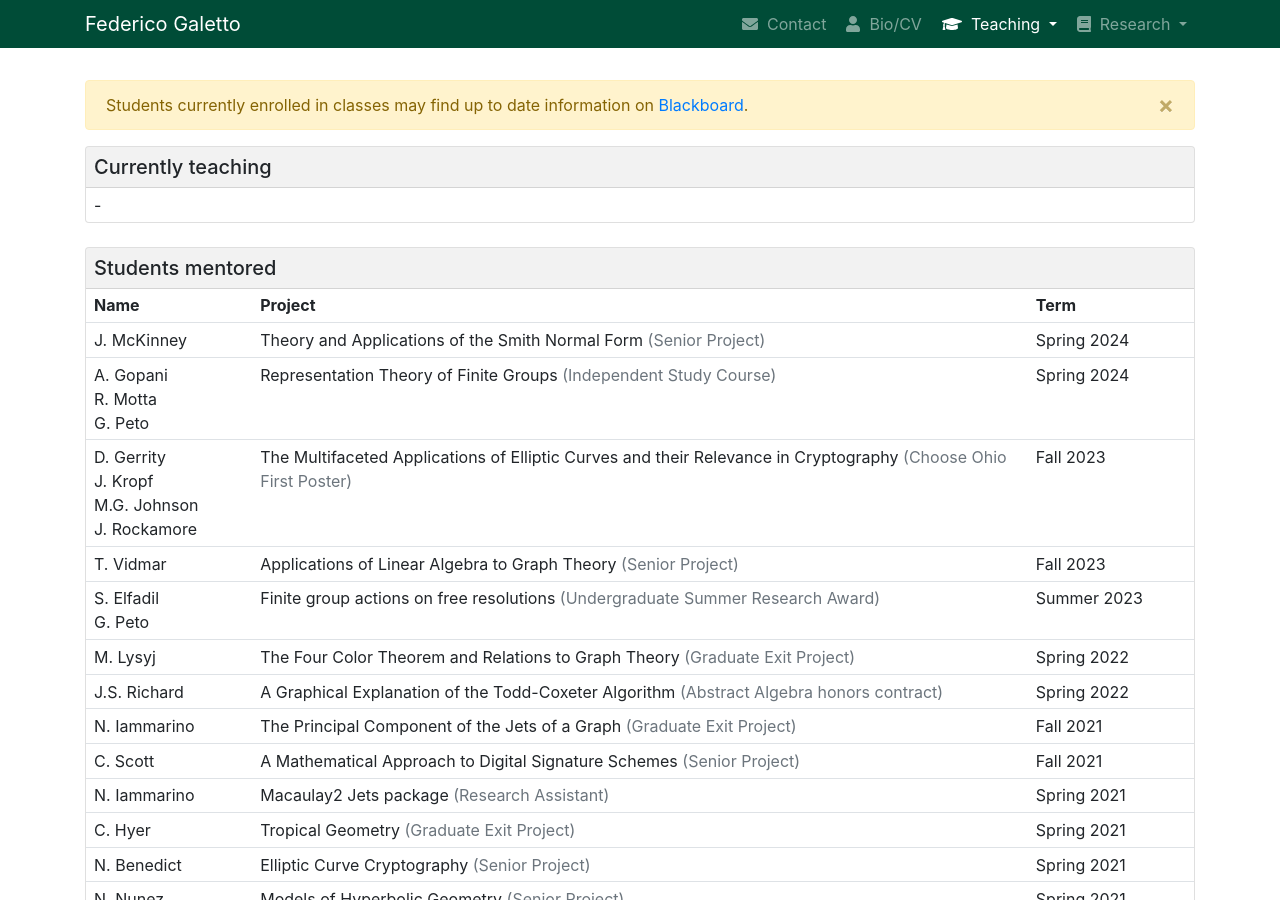
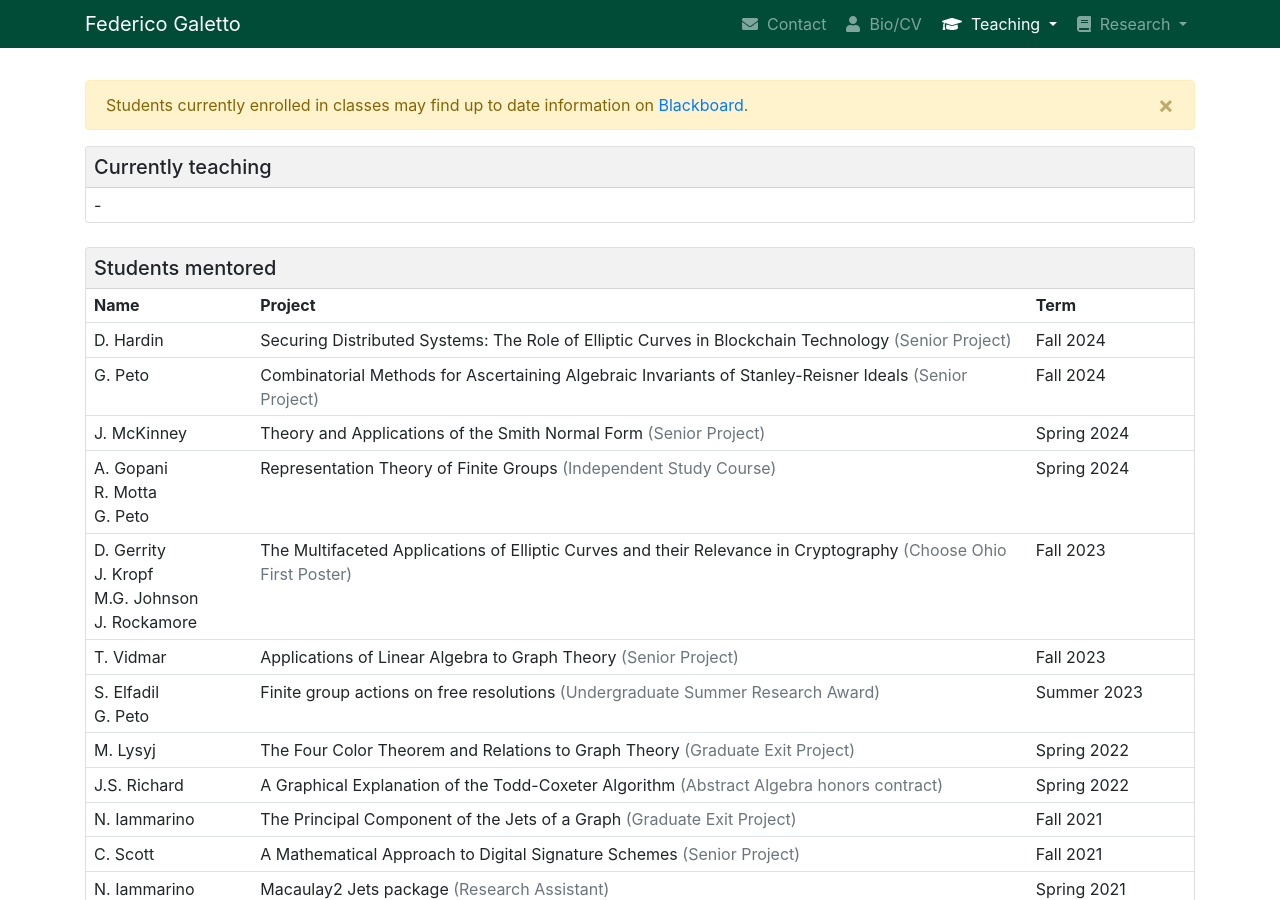
Before and after one commit to galettof/galettof.github.io, a Jekyll site: the page built from teaching.html, in a window 1280 px wide and 900 px high. Built offline with Jekyll 4.4.1, drawn with Linux system fonts in a browser that asks for light colours; nearby versions of some CDN libraries.

Commit message:
Hardin's and Peto's Fall 24 senior projects

```diff
--- a/_data/mentoring.yml
+++ b/_data/mentoring.yml
@@ -102,3 +102,15 @@ csu:
   title: Representation Theory of Finite Groups
   term: Spring 2024
   date: 2024-01-16
+
+- name: D. Hardin
+  course: Senior Project
+  title: 'Securing Distributed Systems: The Role of Elliptic Curves in Blockchain Technology'
+  term: Fall 2024
+  date: 2024-12-12
+
+- name: G. Peto
+  course: Senior Project
+  title: Combinatorial Methods for Ascertaining Algebraic Invariants of Stanley-Reisner Ideals
+  term: Fall 2024
+  date: 2024-12-05
```
